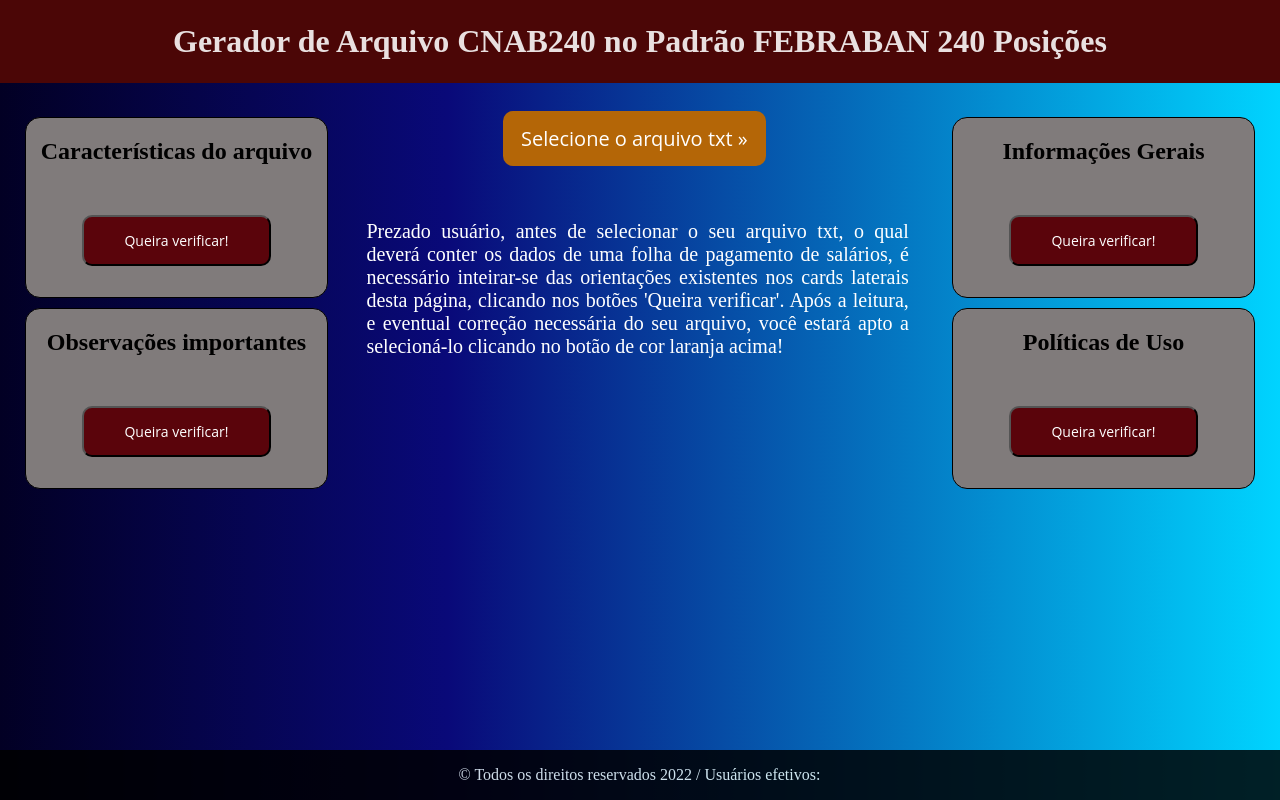
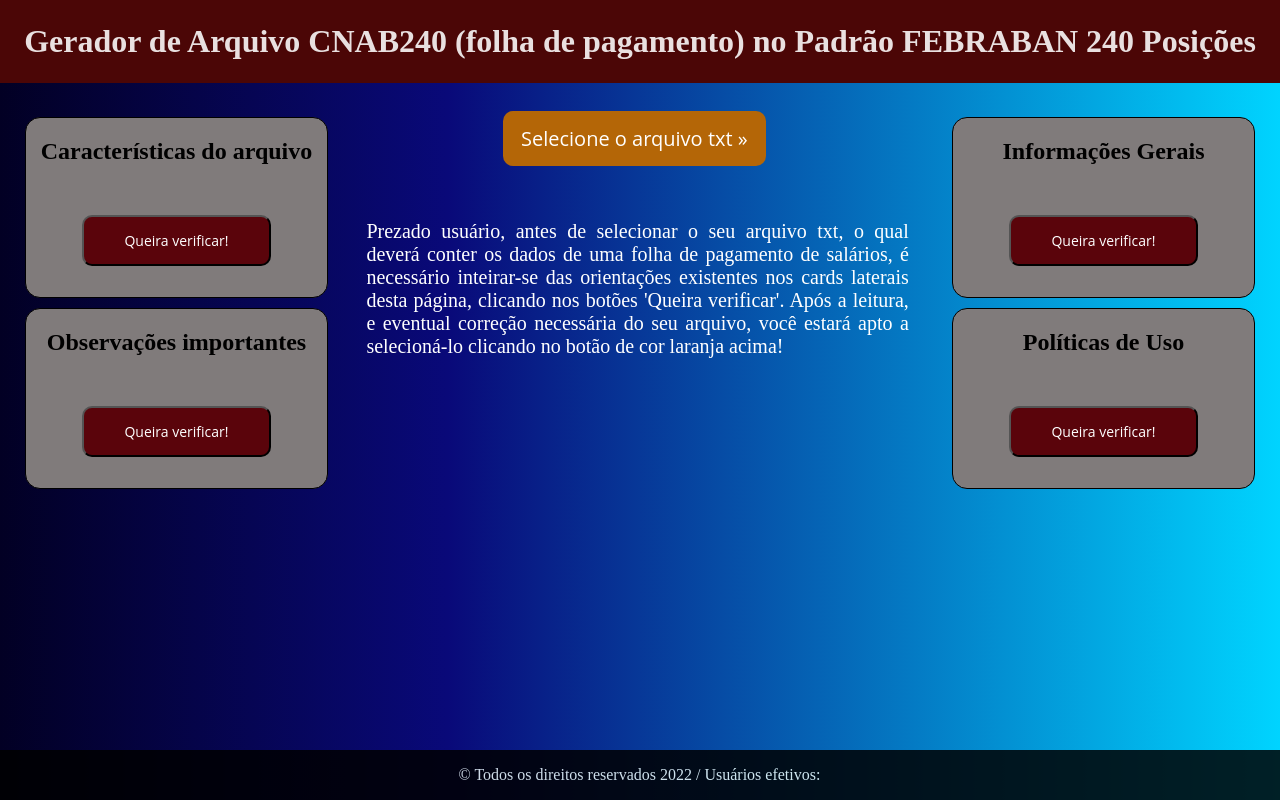
Before and after one commit to rgriao/projetoFolhaFE, a React (Create React App) app: page / in a window 1280 px wide. Built offline with nearby package versions, Linux system fonts and the light colour scheme; no server answers.

Commit message:
Novo favicon

```diff
--- a/src/components/Marcação/Caracteristicas.js
+++ b/src/components/Marcação/Caracteristicas.js
@@ -21,6 +21,8 @@
             Banco do Brasil;001;Brasuca Eireli;00000000000000;Rua das Neves;23;predio;Araraponga;14800;189;SP;1;45555599999;
             6918;3;15759;7; ;Maria da Silva Pires;30990294891125;Rua Sonia;514;casa;perdizes;Araraponga;14814;520;SP;6900;3;18499;
             1; ;18102021;234000;
+            <br />
+            Atente-se que a última linha da folha não poderá terminar com ";"
           </p>
           <p>
             Desta forma, os campos do arquivo (e a quantidade MÁXIMA de caracteres em cada campo) são:
--- a/src/components/Marcação/Observacoes.js
+++ b/src/components/Marcação/Observacoes.js
@@ -18,8 +18,7 @@
                 forem feitos com débito em conta corrente da empresa deverá conter o número 1.</li>
                 <li>Se em um campo não existir o dado, então deixar apenas um espaço em branco entre os pontos e vírgulas, assim ; ;</li>
                 <li>Após a menção do valor do último registro da folha (última linha), sempre
-                DEVERÁ FICAR SÓ COM O VALOR SEM O ";". Ficanco assim a última linha: Digito Verificador da Agência(1);
-                Data do Pagamento(8); Valor do Pagamento(15) As linhas anteriores à última deverão terminar sempre com ponto e vírgula.</li>
+                DEVERÁ FICAR SÓ COM O VALOR DO PAGAMENTO SEM O ";". Mas as linhas anteriores à última deverão sempre terminar com ponto e vírgula.</li>
                 <li>Os dois últimos dígitos do valor do pagamento corresponderão aos centavos (NÃO coloque vírgula para separá-los). Veja o exemplo acima
                 que corresponde a R$ 2.340,00 (234000).</li>
                 <li>Siga rigorosamente a formatação do exemplo fictício acima.</li>
--- a/src/index.jsx
+++ b/src/index.jsx
@@ -74,7 +74,7 @@
         return(
   <Fragment>
         <div className="Titulo">
-          <h1>Gerador de Arquivo CNAB240 no Padrão FEBRABAN 240 Posições</h1>
+          <h1>Gerador de Arquivo CNAB240 (folha de pagamento) no Padrão FEBRABAN 240 Posições</h1>
         </div>
            <BotaoFolha />
            <div className="InformacaoInicial">
```
Also changed, not shown: 1 other file (tests, documents, lock files or other folders).
